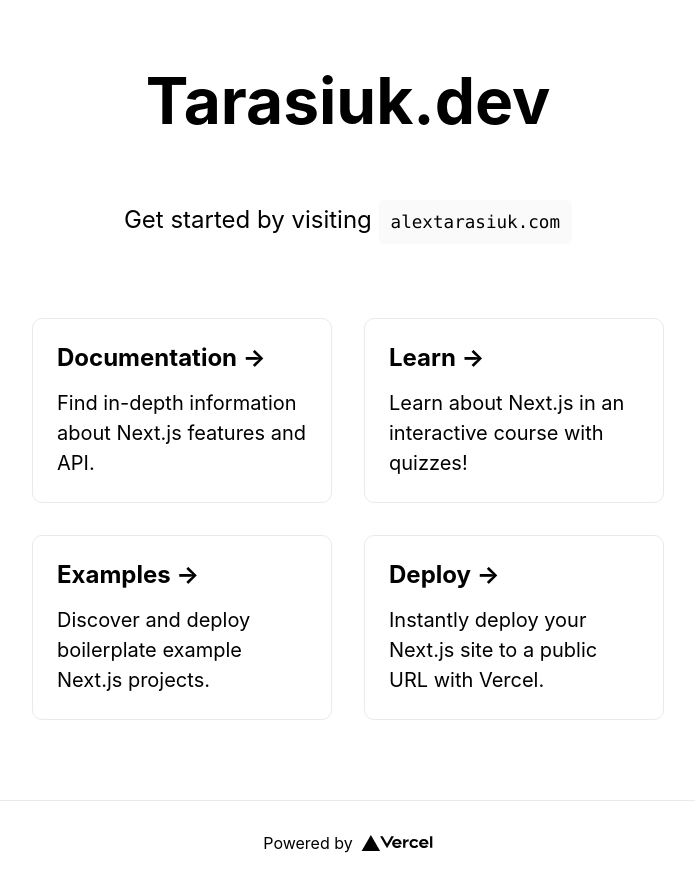
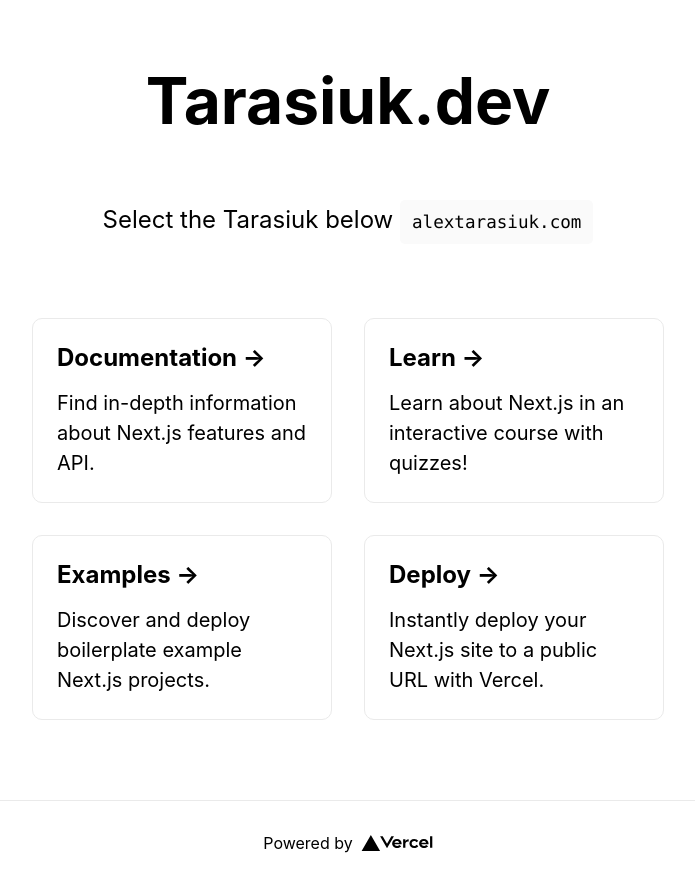
Before and after one commit to antar37/tarasiuk-dev, a Next.js app: page / in a window 1280 px wide. Shown: the whole page, without its empty margins (292-987 px from the left). Built offline with nearby package versions, Linux system fonts and the light colour scheme.

Commit message:
testing webhook

```diff
--- a/pages/index.js
+++ b/pages/index.js
@@ -17,7 +17,7 @@
         </h1>
 
         <p className={styles.description}>
-          Get started by visiting{' '}
+          Select the Tarasiuk below{' '}
           <code className={styles.code}><a href="http://www.alextarasiuk.com">alextarasiuk.com</a></code>
         </p>
 
```
